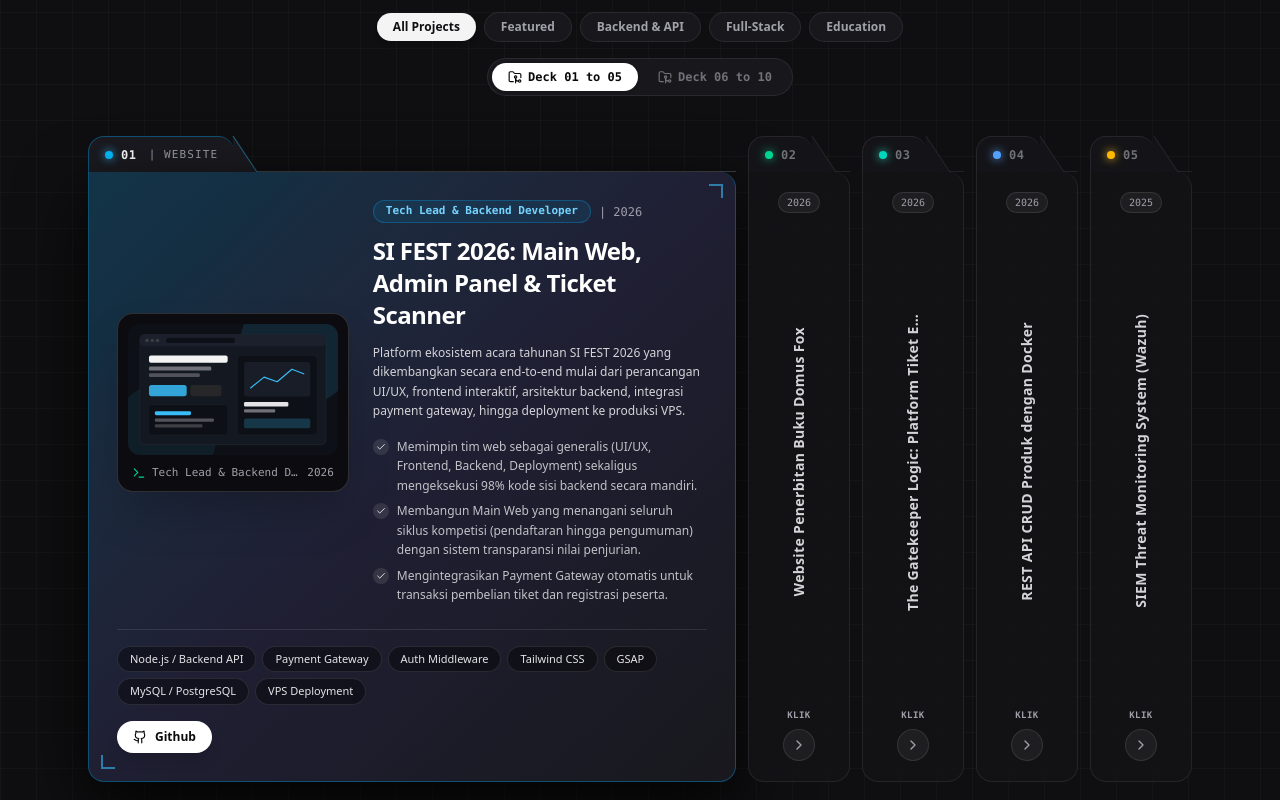
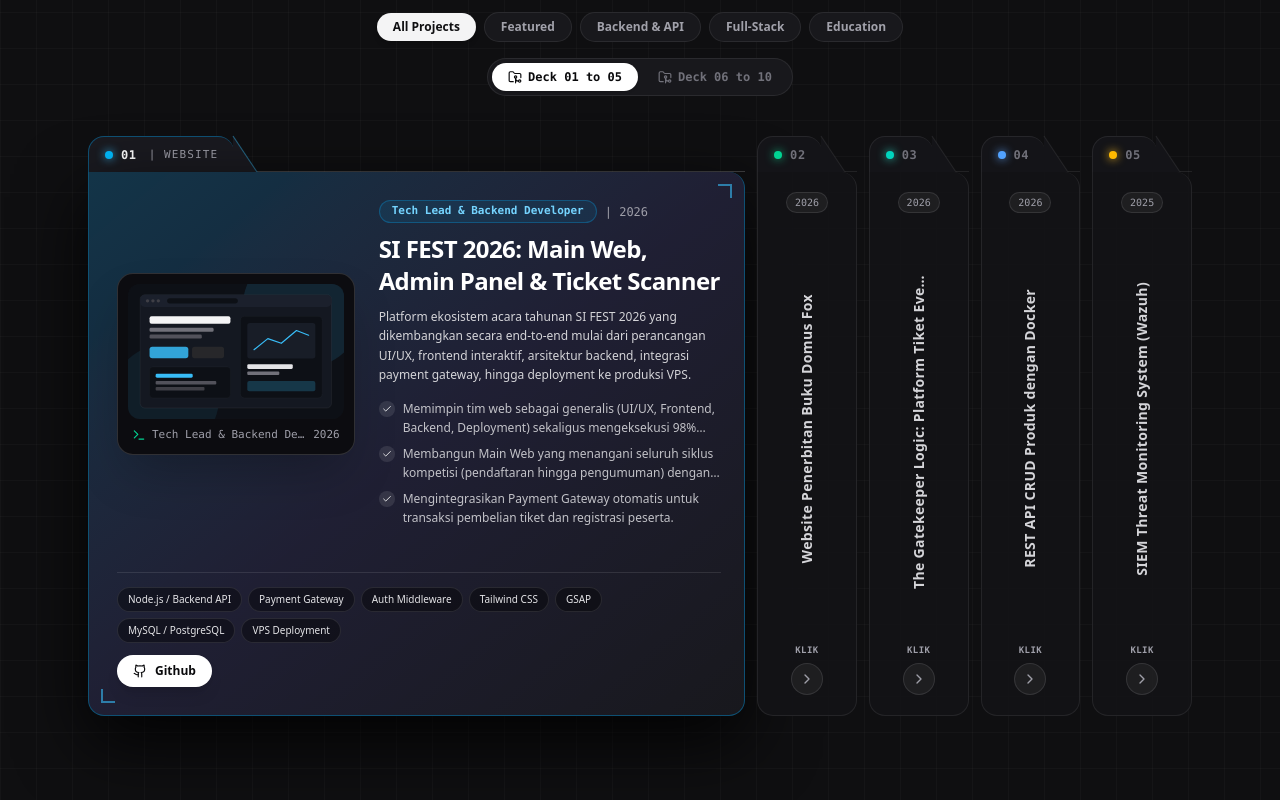
Before and after one commit to Davin164/DavinGabrielJonathan, a Next.js app: page / in a window 1280 px wide. Shown: the part 2220-3020 px from the top of the page. Built offline with nearby package versions, Linux system fonts and the light colour scheme.

Commit message:
fix(projects): lock row height and inner min-width to eliminate vertical reflow jitter

```diff
--- a/src/components/sections/ProjectsSection.tsx
+++ b/src/components/sections/ProjectsSection.tsx
@@ -114,9 +114,7 @@ function ProjectVisualGraphic({
 }) {
   const [imgFailed, setImgFailed] = useState(false);
   const hasCustomPhoto =
-    project.image &&
-    !project.image.endsWith(".svg") &&
-    !imgFailed;
+    project.image && !project.image.endsWith(".svg") && !imgFailed;
 
   if (project.status === "Ongoing") {
     return (
@@ -330,7 +328,7 @@ function ProjectVisualGraphic({
         )}
       </div>
 
-      <div className="mt-2.5 flex items-center justify-between gap-2 px-1 font-mono text-[11px] text-zinc-400">
+      <div className="mt-2 flex items-center justify-between gap-2 px-1 font-mono text-[11px] text-zinc-400">
         <span className="flex items-center gap-1.5 truncate">
           <Terminal className="h-3.5 w-3.5 shrink-0 text-emerald-400" />
           <span className="truncate">{project.role}</span>
@@ -446,7 +444,7 @@ export default function ProjectsSection() {
           )}
         </div>
 
-        <div className="hidden min-h-[560px] w-full items-stretch gap-3 lg:flex">
+        <div className="hidden h-[580px] w-full items-stretch gap-3 lg:flex">
           {visibleProjects.map((project, idx) => {
             const globalIndex =
               hasTwoDecks && deckPage === 1 ? idx + 6 : idx + 1;
@@ -456,24 +454,15 @@ export default function ProjectsSection() {
               FOLDER_THEMES[project.id] || FOLDER_THEMES["sifest-2026"];
 
             return (
-              <motion.div
-                layout
+              <div
                 key={project.id}
                 onClick={() => setActiveId(project.id)}
-                initial={false}
-                animate={{
-                  flexGrow: isExpanded ? 5.4 : 0.85,
+                style={{
+                  flex: isExpanded ? "5.6 1 0%" : "0.85 1 0%",
                 }}
-                transition={{
-                  type: "spring",
-                  stiffness: 240,
-                  damping: 28,
-                  mass: 0.9,
-                }}
-                style={{ flexBasis: "0%" }}
-                className="group relative flex min-w-[74px] cursor-pointer flex-col"
+                className="group relative flex h-full min-w-[74px] cursor-pointer flex-col transition-[flex] duration-500 ease-[cubic-bezier(0.22,1,0.36,1)] will-change-[flex]"
               >
-                <div className="flex items-end">
+                <div className="flex h-9 shrink-0 items-end">
                   <div
                     className={`relative flex h-9 items-center gap-2 rounded-t-2xl border-t border-l px-4 transition-colors duration-300 ${
                       isExpanded
@@ -547,12 +536,7 @@ export default function ProjectsSection() {
                   )}
 
                   {!isExpanded ? (
-                    <motion.div
-                      initial={{ opacity: 0 }}
-                      animate={{ opacity: 1 }}
-                      transition={{ duration: 0.2 }}
-                      className="relative z-10 flex h-full w-full flex-col items-center justify-between py-5"
-                    >
+                    <div className="relative z-10 flex h-full w-full flex-col items-center justify-between py-5">
                       <span className="rounded-full border border-white/10 bg-white/5 px-2 py-0.5 font-mono text-[10px] text-zinc-400">
                         {project.period}
                       </span>
@@ -563,7 +547,7 @@ export default function ProjectsSection() {
                             writingMode: "vertical-rl",
                             transform: "rotate(180deg)",
                           }}
-                          className="max-h-[300px] truncate text-sm font-bold tracking-wide text-zinc-300 transition-colors group-hover:text-white"
+                          className="max-h-[320px] truncate text-sm font-bold tracking-wide text-zinc-300 transition-colors group-hover:text-white"
                         >
                           {project.title}
                         </p>
@@ -577,15 +561,9 @@ export default function ProjectsSection() {
                           <ChevronRight className="h-4 w-4" />
                         </div>
                       </div>
-                    </motion.div>
+                    </div>
                   ) : (
-                    <motion.div
-                      key={`expanded-${project.id}`}
-                      initial={{ opacity: 0, y: 8 }}
-                      animate={{ opacity: 1, y: 0 }}
-                      transition={{ duration: 0.28, delay: 0.08 }}
-                      className="relative z-10 flex h-full w-full flex-col justify-between gap-6 p-6 xl:p-7"
-                    >
+                    <div className="relative z-10 flex h-full w-full min-w-[580px] flex-col justify-between p-6 xl:min-w-[660px] xl:p-7">
                       <div className="grid grid-cols-12 items-center gap-6">
                         <div className="col-span-5">
                           <ProjectVisualGraphic
@@ -594,7 +572,7 @@ export default function ProjectsSection() {
                           />
                         </div>
 
-                        <div className="col-span-7 space-y-3">
+                        <div className="col-span-7 space-y-2.5">
                           <div className="flex flex-wrap items-center gap-2">
                             <span
                               className={`rounded-full border px-3 py-0.5 font-mono text-[11px] font-semibold ${theme.badgeBg}`}
@@ -623,7 +601,7 @@ export default function ProjectsSection() {
                                 <span className="mt-0.5 flex h-4 w-4 shrink-0 items-center justify-center rounded-full bg-white/10 text-white">
                                   <Check className="h-2.5 w-2.5" />
                                 </span>
-                                <span>{h}</span>
+                                <span className="line-clamp-2">{h}</span>
                               </li>
                             ))}
                           </ul>
@@ -632,13 +610,13 @@ export default function ProjectsSection() {
 
                       <div
                         onClick={(e) => e.stopPropagation()}
-                        className="flex flex-wrap items-center justify-between gap-4 border-t border-white/10 pt-4"
+                        className="flex flex-wrap items-center justify-between gap-3 border-t border-white/10 pt-3.5"
                       >
                         <div className="flex flex-wrap items-center gap-1.5">
                           {project.techStack.map((tech) => (
                             <span
                               key={tech}
-                              className="rounded-full border border-white/10 bg-black/40 px-3 py-1 text-[11px] font-medium text-zinc-200"
+                              className="rounded-full border border-white/10 bg-black/40 px-2.5 py-1 text-[10px] font-medium text-zinc-200"
                             >
                               {tech}
                             </span>
@@ -671,10 +649,10 @@ export default function ProjectsSection() {
                           )}
                         </div>
                       </div>
-                    </motion.div>
+                    </div>
                   )}
                 </div>
-              </motion.div>
+              </div>
             );
           })}
         </div>
@@ -779,9 +757,8 @@ export default function ProjectsSection() {
                         animate={{ height: "auto", opacity: 1 }}
                         exit={{ height: 0, opacity: 0 }}
                         transition={{
-                          type: "spring",
-                          stiffness: 260,
-                          damping: 28,
+                          duration: 0.3,
+                          ease: [0.22, 1, 0.36, 1],
                         }}
                         className="relative z-10 overflow-hidden"
                       >
```
